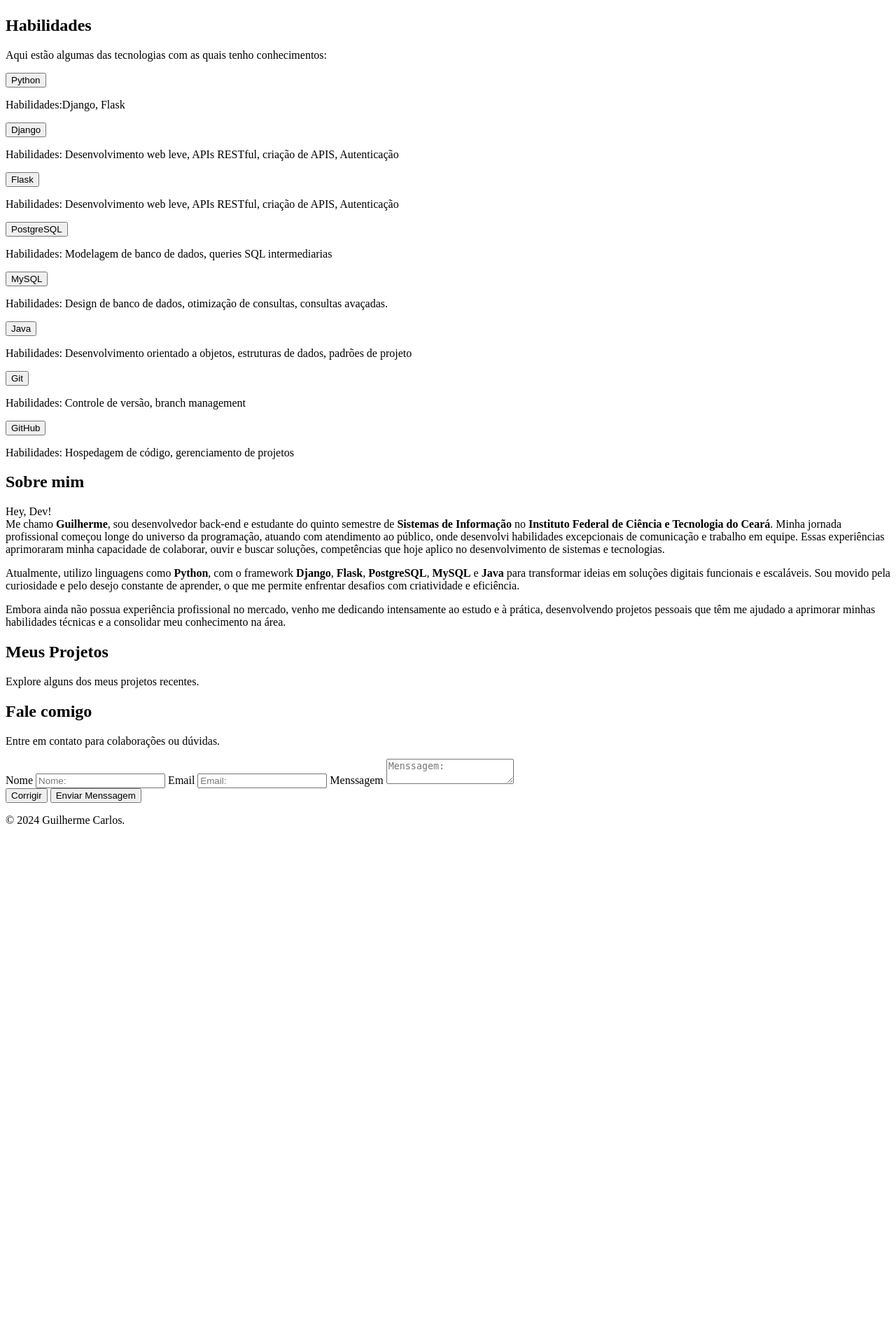
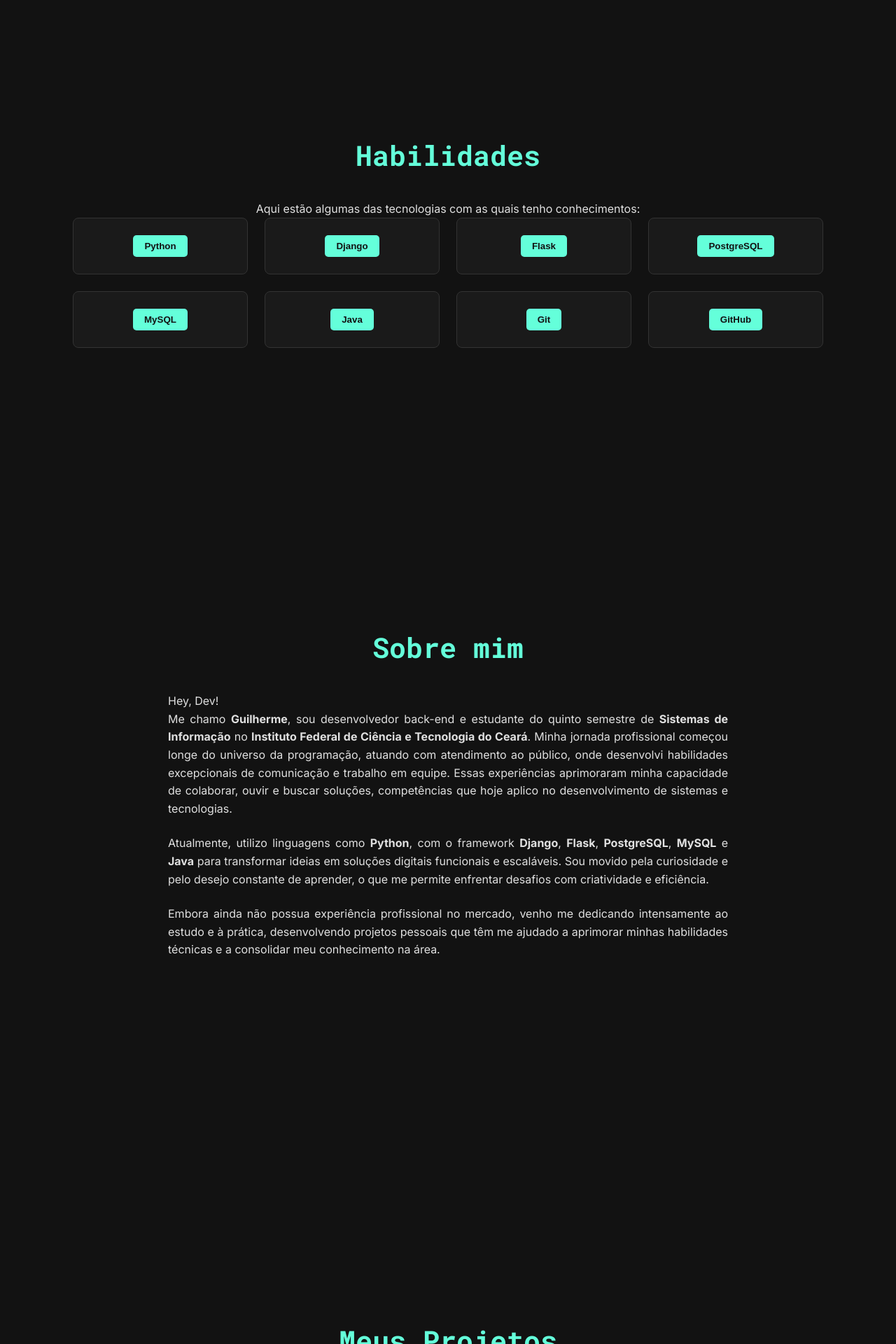
Before and after one commit to Guilherme-jpg-max/My_portf-lio, a Flask app: page /about in a window 1280 px wide. Shown: the part 937-2857 px from the top of the page at 70% size. Before the commit the page ends 2114 px from the top, so only its background shows below. Run offline with Flask 3, Linux system fonts and the light colour scheme.

Commit message:
Apenas algumas pequenas alterações, no arquivo github_ultis, que foi adicionando os projetos, base css, adicionando os estilos iniciais

```diff
--- a/app/github_utils.py
+++ b/app/github_utils.py
@@ -15,7 +15,7 @@ def get_github_repos():
     if response.status_code == 200:
         repos = response.json()
 
-        selected_repos = ["#", "#", "#"]
+        selected_repos = ["testegamer-kodland", "Auth-API---FastAPI", "APS2_-Aluguel_de_bicicletas"]
         filtered_repos = [repo for repo in repos if repo["name"] in selected_repos]
         return filtered_repos
     else:
--- /dev/null
+++ b/app/static/css/base.css
@@ -0,0 +1,389 @@
+@import url('https://fonts.googleapis.com/css2?family=Inter:wght@400;700&family=Roboto+Mono:wght@400;700&display=swap');
+
+
+:root {
+    --bg-color: #121212;
+    --alt-bg-color: #1A1A1A;
+    --text-color: #E0E0E0;
+    --accent-color: #64ffda;
+    --secondary-color: #8892b0;
+    --card-bg-color: #1A1A1A;
+    --border-color: #333333;
+}
+
+* {
+    box-sizing: border-box;
+    margin: 0;
+    padding: 0;
+}
+
+html {
+    scroll-behavior: smooth;
+}
+
+body {
+    font-family: 'Inter', sans-serif;
+    background-color: var(--bg-color);
+    color: var(--text-color);
+    line-height: 1.6;
+}
+
+a {
+    text-decoration: none;
+    color: var(--accent-color);
+}
+
+.container {
+    max-width: 1200px;
+    margin: 0 auto;
+    padding: 0 2rem;
+}
+
+
+header {
+    background-color: rgba(18, 18, 18, 0.9);
+    backdrop-filter: blur(10px);
+    position: sticky;
+    top: 0;
+    z-index: 100;
+    padding: 1rem 0;
+    border-bottom: 1px solid var(--border-color);
+}
+
+.header-content {
+    display: flex;
+    justify-content: space-between;
+    align-items: center;
+}
+
+.logo img {
+    height: 40px;
+    border-radius: 50%;
+}
+
+h1 {
+    font-family: 'Roboto Mono', monospace;
+    font-size: 1.5rem;
+    color: var(--text-color);
+}
+
+nav ul {
+    list-style: none;
+    display: flex;
+    gap: 2rem;
+}
+
+nav a {
+    color: var(--secondary-color);
+    font-weight: 700;
+    transition: color 0.3s ease;
+}
+
+nav a:hover, li.active a {
+    color: var(--accent-color);
+}
+
+.social-links a {
+    color: var(--secondary-color);
+    margin-left: 1rem;
+    font-size: 1.5rem;
+    transition: color 0.3s ease;
+}
+
+.social-links a:hover {
+    color: var(--accent-color);
+}
+
+.menu-hamburguer {
+    display: none;
+    font-size: 2rem;
+    cursor: pointer;
+}
+
+
+main {
+    padding: 0;
+}
+
+section {
+    height: 100vh;
+    display: flex;
+    flex-direction: column;
+    justify-content: center;
+    align-items: center;
+    position: relative;
+    overflow: hidden;
+    transition: background-color 0.5s ease;
+}
+
+.dark-bg {
+    background-color: var(--bg-color);
+}
+
+.light-bg {
+    background-color: var(--alt-bg-color);
+}
+
+h2 {
+    font-family: 'Roboto Mono', monospace;
+    font-size: 2.5rem;
+    text-align: center;
+    margin-bottom: 2rem;
+    color: var(--accent-color);
+}
+
+#home .main-section {
+    display: flex;
+    flex-wrap: wrap-reverse;
+    justify-content: center;
+    align-items: center;
+    gap: 4rem;
+    text-align: center;
+}
+
+#home .text-content {
+    flex: 1;
+    min-width: 300px;
+}
+
+#home .image-container {
+    flex: 1;
+    min-width: 250px;
+}
+
+#home img {
+    width: 250px;
+    height: 250px;
+    border-radius: 50%;
+    object-fit: cover;
+    border: 3px solid var(--accent-color);
+    transition: transform 0.3s ease;
+}
+
+#home img:hover {
+    transform: scale(1.05);
+}
+
+.main-title {
+    font-size: 3rem;
+    margin-bottom: 1rem;
+    color: var(--text-color);
+}
+
+.sub-title {
+    font-size: 1.25rem;
+    color: var(--secondary-color);
+}
+
+.actions {
+    display: flex;
+    justify-content: center;
+    gap: 1.5rem;
+    margin-top: 2rem;
+}
+
+.btn {
+    padding: 0.75rem 2rem;
+    border-radius: 5px;
+    font-weight: 700;
+    transition: background-color 0.3s ease, color 0.3s ease;
+}
+
+.btn.primary {
+    background-color: var(--accent-color);
+    color: var(--bg-color);
+}
+
+.btn.primary:hover {
+    background-color: #38a169;
+}
+
+.btn.secondary {
+    background-color: transparent;
+    border: 2px solid var(--accent-color);
+    color: var(--accent-color);
+}
+
+.btn.secondary:hover {
+    background-color: var(--accent-color);
+    color: var(--bg-color);
+}
+
+.skills-container {
+    display: flex;
+    flex-wrap: wrap;
+    justify-content: center;
+    gap: 1.5rem;
+}
+
+.skill {
+    background-color: var(--card-bg-color);
+    border: 1px solid var(--border-color);
+    border-radius: 8px;
+    padding: 1.5rem;
+    text-align: center;
+    max-width: 250px;
+    width: 100%;
+    transition: transform 0.3s ease;
+}
+
+.skill:hover {
+    transform: translateY(-10px);
+}
+
+.skill button {
+    background-color: var(--accent-color);
+    color: var(--bg-color);
+    border: none;
+    padding: 0.5rem 1rem;
+    border-radius: 5px;
+    font-weight: 700;
+    cursor: pointer;
+}
+
+.skill-description {
+    display: none;
+    margin-top: 1rem;
+    font-size: 0.9rem;
+    color: var(--secondary-color);
+}
+
+#about p {
+    max-width: 800px;
+    margin: 0 auto 1.5rem;
+    text-align: justify;
+}
+
+
+.projects-container {
+    display: grid;
+    grid-template-columns: repeat(auto-fit, minmax(300px, 1fr));
+    gap: 2rem;
+}
+
+.project {
+    background-color: var(--card-bg-color);
+    border: 1px solid var(--border-color);
+    border-radius: 8px;
+    padding: 1.5rem;
+    transition: transform 0.3s ease, box-shadow 0.3s ease;
+}
+
+.project:hover {
+    transform: translateY(-5px);
+    box-shadow: 0 10px 20px rgba(0, 0, 0, 0.2);
+}
+
+.project h3 {
+    color: var(--text-color);
+    margin-bottom: 0.5rem;
+}
+
+.project p {
+    font-size: 0.9rem;
+    color: var(--secondary-color);
+    margin-bottom: 1rem;
+}
+
+.project .btn {
+    background-color: transparent;
+    border: 1px solid var(--accent-color);
+    color: var(--accent-color);
+}
+
+.project .btn:hover {
+    background-color: var(--accent-color);
+    color: var(--bg-color);
+}
+
+
+#contact .container {
+    text-align: center;
+}
+
+form {
+    display: flex;
+    flex-direction: column;
+    max-width: 600px;
+    margin: 0 auto;
+    text-align: left;
+    background-color: var(--card-bg-color);
+    padding: 2rem;
+    border-radius: 8px;
+    border: 1px solid var(--border-color);
+}
+
+form label {
+    margin-bottom: 0.5rem;
+    font-weight: 700;
+}
+
+form input, form textarea {
+    background-color: var(--bg-color);
+    border: 1px solid var(--border-color);
+    color: var(--text-color);
+    padding: 1rem;
+    margin-bottom: 1rem;
+    border-radius: 5px;
+}
+
+form textarea {
+    resize: vertical;
+}
+
+.form-actions {
+    display: flex;
+    justify-content: flex-end;
+    gap: 1rem;
+    margin-top: 1rem;
+}
+
+
+footer {
+    padding: 2rem 0;
+    text-align: center;
+    border-top: 1px solid var(--border-color);
+    margin-top: 4rem;
+}
+
+footer p {
+    color: var(--secondary-color);
+    font-size: 0.9rem;
+}
+
+
+@media (max-width: 768px) {
+    .header-content {
+        flex-wrap: wrap;
+        justify-content: center;
+    }
+
+    h1 {
+        display: none;
+    }
+
+    nav {
+        order: 3;
+        width: 100%;
+        margin-top: 1rem;
+        display: none;
+    }
+
+    nav ul {
+        flex-direction: column;
+        align-items: center;
+        gap: 1rem;
+    }
+
+    .social-links {
+        display: none;
+    }
+
+    .menu-hamburguer {
+        display: block;
+    }
+
+    .projects-container {
+        grid-template-columns: 1fr;
+    }
+}
--- a/app/templates/index.html
+++ b/app/templates/index.html
@@ -3,6 +3,9 @@
 <head>
     <meta charset="UTF-8">
     <meta name="viewport" content="width=device-width, initial-scale=1.0">
+    <link href="{{ url_for('static', filename='css/base.css') }}" rel="stylesheet" />
+    <link href="https://cdnjs.cloudflare.com/ajax/libs/font-awesome/5.15.4/css/all.min.css" rel="stylesheet">
+
 
     <title>{{ title }}</title>
 </head>
@@ -10,7 +13,7 @@
     <header>
         <div class="header-content">
             <div class="logo">
-                <img src="#" alt="Logo">
+                <img src="{{ url_for('static', filename='img/logo_pixel_art.png') }}" alt="Logo">
             </div>
 
             <h1> Guilherme Carlos</h1>
@@ -50,7 +53,7 @@
                     </div>
                 </div>
                 <div class="image-container">
-                    <img src="#" alt="home_img">
+                    <img src="{{ url_for('static', filename='img/home_pixel_art_linux.png') }}" alt="Logo">
                 </div>
             </div>
         </section>
@@ -179,7 +182,7 @@
             <p>© 2024 Guilherme Carlos.</p>
         </div>
     </footer>
-
+    <script src="{{ url_for('static', filename='js/script.js') }}"></script>
 </body>
 
 </html>
```
Also changed, not shown: app/static/img/home_pixel_art_linux.png (added), app/static/img/logo_pixel_art.png (added), 1 other file.
